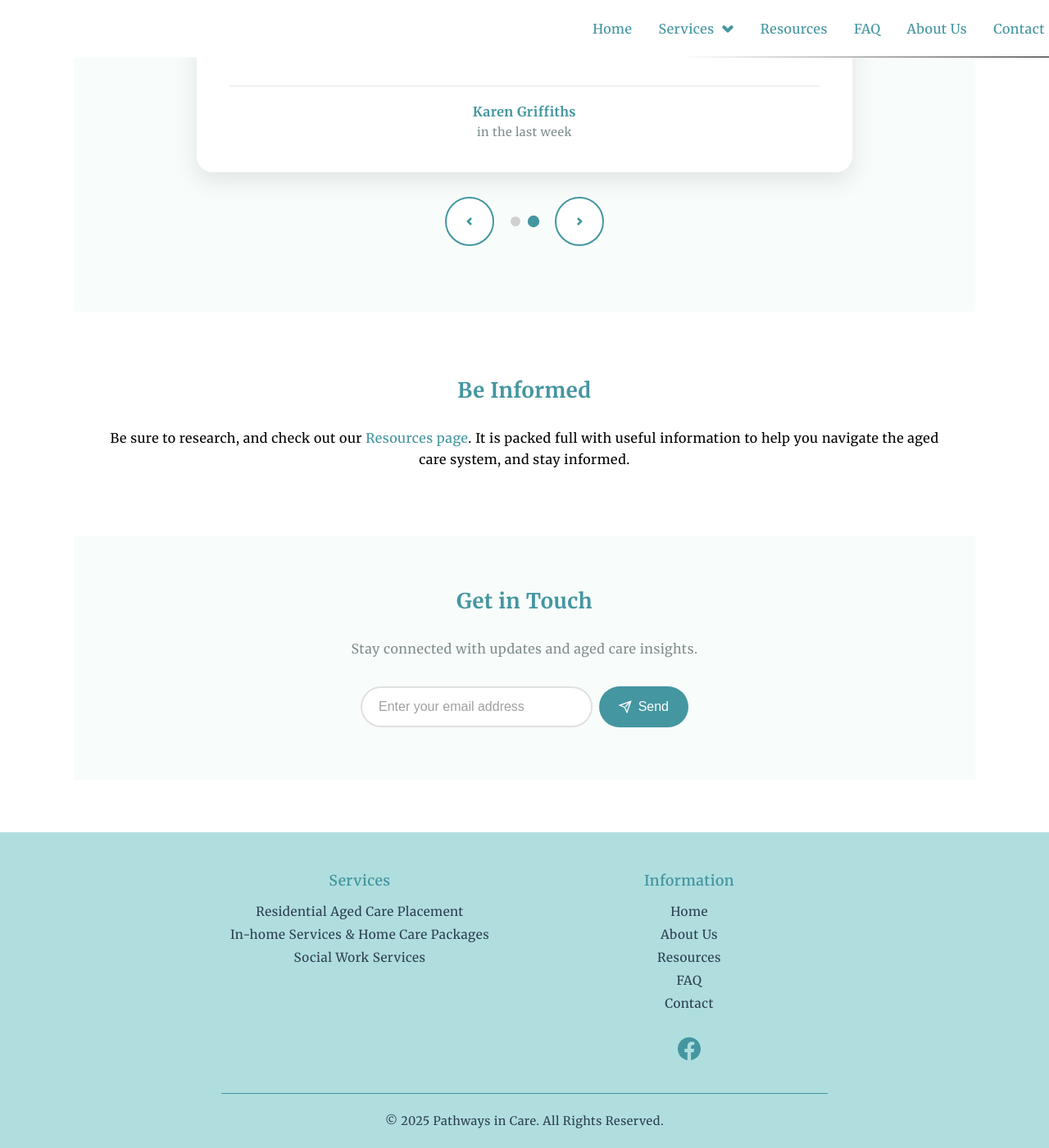
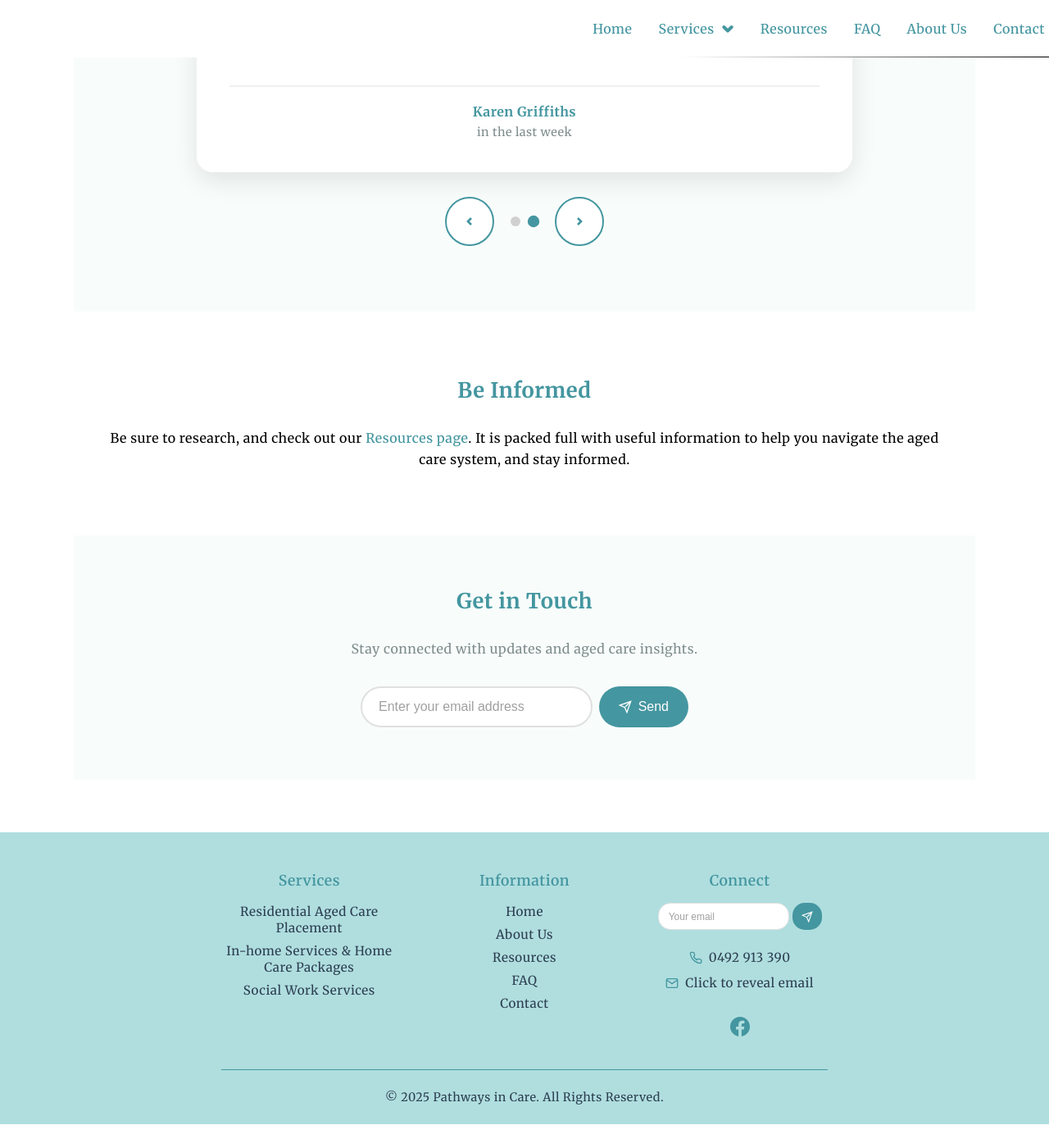
Before and after one commit to dmholyday/pathwaysincare-web, a Jekyll site: the page built from index.html, in a window 1280 px wide and 1400 px high, scrolled down 2528 px. Shown: the whole window at 82% size. Built offline with Jekyll 4.4.1, drawn with Linux system fonts in a browser that asks for light colours; after the commit the page ends 3899 px from its top, so only the background shows below that.

Commit message:
Restructure footer to 3-column layout with comprehensive Connect section
Transform footer from 2-column to 3-column layout (Services, Information, Connect):

- Add new Connect column with compact email signup form (200px width)
- Include phone number with icon from JSON data (0492 913 390)
- Implement obfuscated email with click-to-reveal protection
- Move Facebook icon from Information to Connect column
- Add professional styling with teal color scheme and hover effects
- Ensure responsive design that stacks on mobile devices
- Maintain consistent spacing and visual hierarchy
- Include JavaScript email protection against spam scrapers

🤖 Generated with [Claude Code](https://claude.ai/code)

Co-Authored-By: Claude <noreply@anthropic.com>

```diff
--- a/_includes/footer.html
+++ b/_includes/footer.html
@@ -18,7 +18,56 @@
                     <li><a href="{{ '/faq/' | relative_url }}">FAQ</a></li>
                     <li><a href="{{ '/contact/' | relative_url }}">Contact</a></li>
                 </ul>
-                <div class="social-links">
+            </div>
+            <div class="sitemap-column">
+                <h3>Connect</h3>
+
+                <!-- Compact Email Signup Form -->
+                <div class="footer-email-signup">
+                    <form id="footerEmailSignup" class="footer-inline-form">
+                        <input
+                            type="email"
+                            id="footerEmailInput"
+                            name="email"
+                            placeholder="Your email"
+                            required
+                            class="footer-email-input"
+                        />
+                        <button type="submit" class="footer-email-btn">
+                            <svg viewBox="0 0 24 24" fill="none" stroke="currentColor">
+                                <path d="m22 2-7 20-4-9-9-4z"/>
+                                <path d="m22 2-10 10"/>
+                            </svg>
+                        </button>
+                    </form>
+                </div>
+
+                <!-- Contact Information -->
+                <div class="footer-contact-info">
+                    <!-- Phone Number -->
+                    <div class="contact-item">
+                        <div class="contact-icon">
+                            <svg viewBox="0 0 24 24" fill="none" stroke="currentColor">
+                                <path d="M22 16.92v3a2 2 0 0 1-2.18 2 19.79 19.79 0 0 1-8.63-3.07 19.5 19.5 0 0 1-6-6 19.79 19.79 0 0 1-3.07-8.67A2 2 0 0 1 4.11 2h3a2 2 0 0 1 2 1.72 12.84 12.84 0 0 0 .7 2.81 2 2 0 0 1-.45 2.11L8.09 9.91a16 16 0 0 0 6 6l1.27-1.27a2 2 0 0 1 2.11-.45 12.84 12.84 0 0 0 2.81.7A2 2 0 0 1 22 16.92z"/>
+                            </svg>
+                        </div>
+                        <a href="tel:+61492913390" class="contact-link">0492 913 390</a>
+                    </div>
+
+                    <!-- Email Address -->
+                    <div class="contact-item">
+                        <div class="contact-icon">
+                            <svg viewBox="0 0 24 24" fill="none" stroke="currentColor">
+                                <path d="M4 4h16c1.1 0 2 .9 2 2v12c0 1.1-.9 2-2 2H4c-1.1 0-2-.9-2-2V6c0-1.1.9-2 2-2z"/>
+                                <polyline points="22,6 12,13 2,6"/>
+                            </svg>
+                        </div>
+                        <a href="#" onclick="showEmail()" class="contact-link" id="emailLink">Click to reveal email</a>
+                    </div>
+                </div>
+
+                <!-- Social Links -->
+                <div class="footer-social-links">
                     <a href="https://www.facebook.com/Pathwaysincare" target="_blank" rel="noopener noreferrer" aria-label="Visit our Facebook page">
                         <svg viewBox="0 0 24 24" fill="currentColor" class="facebook-icon">
                             <path d="M24 12.073c0-6.627-5.373-12-12-12s-12 5.373-12 12c0 5.99 4.388 10.954 10.125 11.854v-8.385H7.078v-3.47h3.047V9.43c0-3.007 1.792-4.669 4.533-4.669 1.312 0 2.686.235 2.686.235v2.953H15.83c-1.491 0-1.956.925-1.956 1.874v2.25h3.328l-.532 3.47h-2.796v8.385C19.612 23.027 24 18.062 24 12.073z"/>
--- a/assets/script.js
+++ b/assets/script.js
@@ -711,3 +711,13 @@ function initializeReviewsCarousel() {
         }
     });
 }
+
+// Email obfuscation function
+function showEmail() {
+    const emailLink = document.getElementById('emailLink');
+    const emailParts = ['info', '@', 'pathwaysincare', '.', 'com', '.', 'au'];
+    const email = emailParts.join('');
+    emailLink.innerHTML = email;
+    emailLink.href = 'mailto:' + email;
+    emailLink.onclick = null; // Remove the onclick after revealing
+}
--- a/assets/style.css
+++ b/assets/style.css
@@ -923,8 +923,8 @@ button {
 
 .footer-sitemap {
     display: grid;
-    grid-template-columns: 1fr 1fr;
-    gap: 4rem;
+    grid-template-columns: 1fr 1fr 1fr;
+    gap: 3rem;
     margin-bottom: 2rem;
     justify-items: center;
 }
@@ -997,6 +997,127 @@ button {
 .facebook-icon {
     width: 28px;
     height: 28px;
+}
+
+/* Footer Connect Column Styles */
+.footer-email-signup {
+    margin-bottom: 1.5rem;
+}
+
+.footer-inline-form {
+    display: flex;
+    gap: 0.25rem;
+    align-items: stretch;
+    max-width: 200px;
+    margin: 0 auto;
+}
+
+.footer-email-input {
+    flex: 1;
+    padding: 0.5rem 0.75rem;
+    border: 1px solid #e0e0e0;
+    border-radius: 15px;
+    font-size: 0.8rem;
+    outline: none;
+    transition: all 0.3s ease;
+    background: white;
+    min-width: 0;
+}
+
+.footer-email-input:focus {
+    border-color: #4496a0;
+    box-shadow: 0 0 0 2px rgba(68, 150, 160, 0.1);
+}
+
+.footer-email-input::placeholder {
+    color: #a0a0a0;
+    font-size: 0.75rem;
+}
+
+.footer-email-btn {
+    display: inline-flex;
+    align-items: center;
+    justify-content: center;
+    background: #4496a0;
+    color: white;
+    border: none;
+    padding: 0.5rem;
+    border-radius: 15px;
+    cursor: pointer;
+    transition: all 0.3s ease;
+    min-width: 36px;
+}
+
+.footer-email-btn:hover {
+    background: #3498db;
+    transform: translateY(-1px);
+}
+
+.footer-email-btn svg {
+    width: 14px;
+    height: 14px;
+    stroke-width: 2;
+}
+
+.footer-contact-info {
+    margin-bottom: 1.5rem;
+}
+
+.contact-item {
+    display: flex;
+    align-items: center;
+    gap: 0.5rem;
+    margin-bottom: 0.75rem;
+    justify-content: center;
+}
+
+.contact-icon {
+    width: 16px;
+    height: 16px;
+    color: #4496a0;
+    flex-shrink: 0;
+}
+
+.contact-icon svg {
+    width: 16px;
+    height: 16px;
+    stroke-width: 2;
+}
+
+.contact-link {
+    color: #4496a0;
+    text-decoration: none;
+    font-size: 0.9rem;
+    transition: all 0.3s ease;
+}
+
+.contact-link:hover {
+    color: #3498db;
+    text-decoration: underline;
+}
+
+.footer-social-links {
+    text-align: center;
+}
+
+.footer-social-links a {
+    display: inline-flex;
+    align-items: center;
+    justify-content: center;
+    color: #4496a0;
+    text-decoration: none;
+    transition: all 0.3s ease;
+    padding: 0.5rem;
+}
+
+.footer-social-links a:hover {
+    color: #3498db;
+    transform: translateY(-2px);
+}
+
+.footer-social-links .facebook-icon {
+    width: 24px;
+    height: 24px;
 }
 
 /* Profile Section Styles */
@@ -1248,6 +1369,18 @@ button {
     .site-footer {
         padding: 2rem 1rem 1rem 1rem;
     }
+
+    .footer-inline-form {
+        max-width: 180px;
+    }
+
+    .footer-email-input {
+        font-size: 0.75rem;
+    }
+
+    .footer-email-input::placeholder {
+        font-size: 0.7rem;
+    }
 }
 
 /* Blog/Resources Styles */
```
